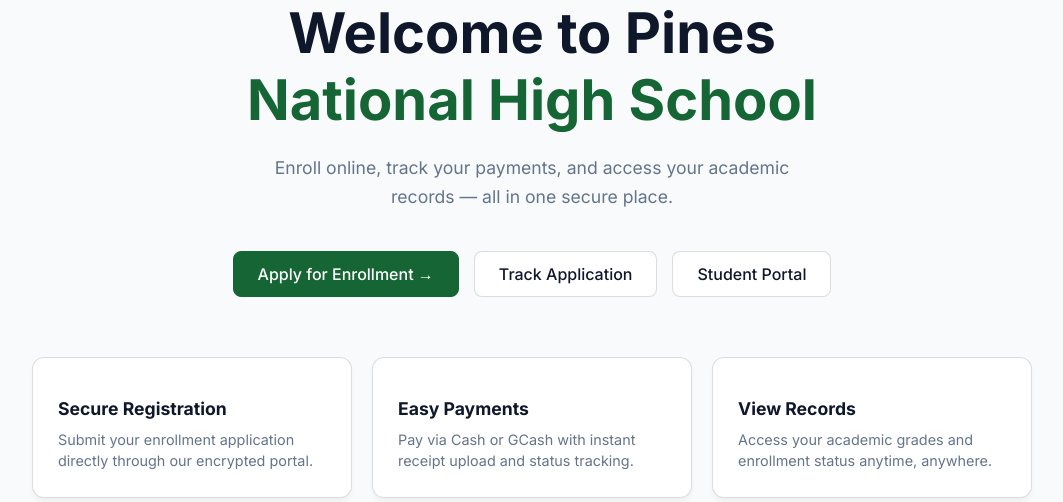
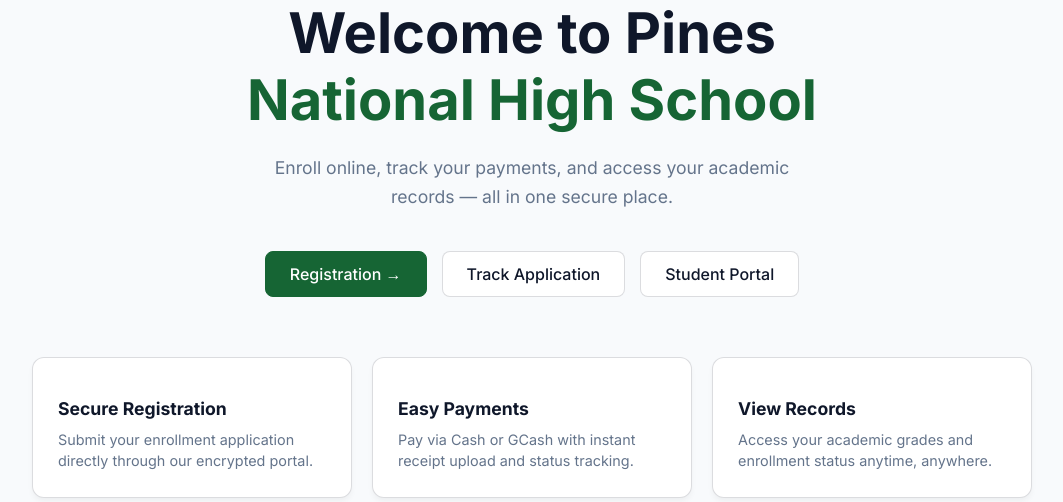
Before and after one commit to Lavuee/websys1, a PHP site: page / in a window 1280 px wide. Shown: the part 194-696 px from the top of the page, without its empty margins (108-1171 px from the left). Run offline with PHP 8.4, Linux system fonts and the light colour scheme.

Commit message:
Changed "Apply for Enrollment" to "Registration" Button

```diff
--- a/index.php
+++ b/index.php
@@ -46,7 +46,7 @@
         </p>
 
         <div style="display: flex; gap: 15px; margin-bottom: 60px; flex-wrap: wrap; justify-content: center;">
-            <a href="apply.php" class="btn btn-primary" style="padding: 12px 24px; font-size: 1rem;">Apply for Enrollment &rarr;</a>
+            <a href="apply.php" class="btn btn-primary" style="padding: 12px 24px; font-size: 1rem;">Registration &rarr;</a>
             <a href="actions/track_status.php" class="btn btn-outline" style="padding: 12px 24px; font-size: 1rem;">Track Application</a>
             <a href="login.php" class="btn btn-outline" style="padding: 12px 24px; font-size: 1rem;">Student Portal</a>
         </div>
```
